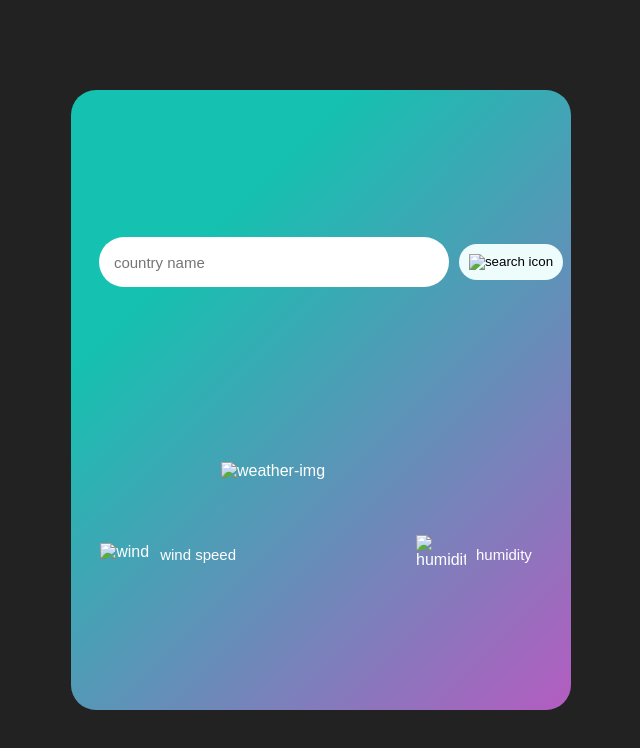
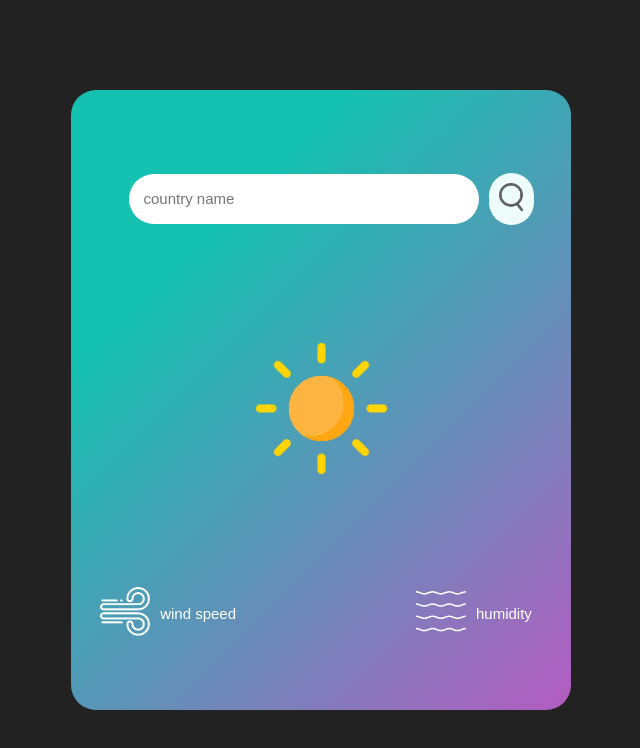
Before and after one commit to vecods-source/myWeatherApp, a plain HTML site: page index.html in a window 1280 px wide. Shown: the whole page, without its empty margins (319-959 px from the left). Drawn offline with Linux system fonts and the light colour scheme; the site is published under a folder, as on GitHub Pages, so addresses that start at the root find nothing.

Commit message:
Update index.html

```diff
--- a/index.html
+++ b/index.html
@@ -10,16 +10,16 @@
     <div class="container">
         <div class="search">
             <input type="text" name="country" id="country-search" placeholder="country name">
-            <button><img src="/assets/search.png" width="24px" alt="search icon"></button>
+            <button><img src="assets/search.png" width="24px" alt="search icon"></button>
         </div>
         <div class="weather-details">
-            <img src="/assets/Clear.png" alt="weather-img" width= "200px" id="weather-image">
+            <img src="assets/Clear.png" alt="weather-img" width= "200px" id="weather-image">
             <h2 id="weather-tem"></h2>
             <h2 id="weather-country"></h2>
             <div class="more-details">
                 <div class="wind">
                     <div>
-                        <img src="/assets/wind.png" width="35px" alt="wind" id="weather-wind">
+                        <img src="assets/wind.png" width="35px" alt="wind" id="weather-wind">
                         <div>
                             <h4 class="wind-speed"></h4>
                             <h6>wind speed</h6>
@@ -29,7 +29,7 @@
                 </div>
                 <div class="wind">
                     <div>
-                        <img src="/assets/humidity.png" width="35px" alt="humidity" id="weather-humidity">
+                        <img src="assets/humidity.png" width="35px" alt="humidity" id="weather-humidity">
                         <div>
                             <h4 class="humidity-condition"></h4>
                             <h6>humidity</h6>
```
